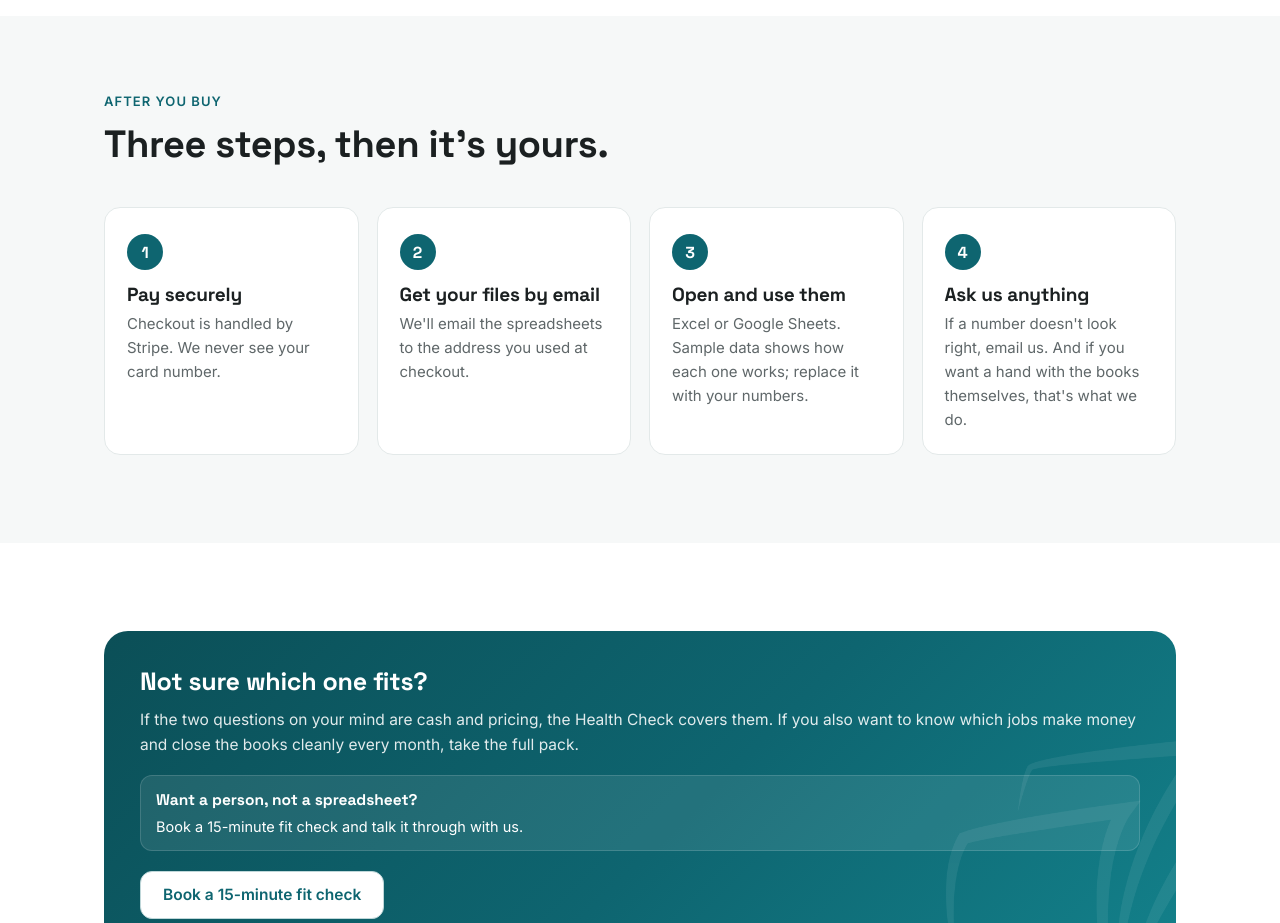
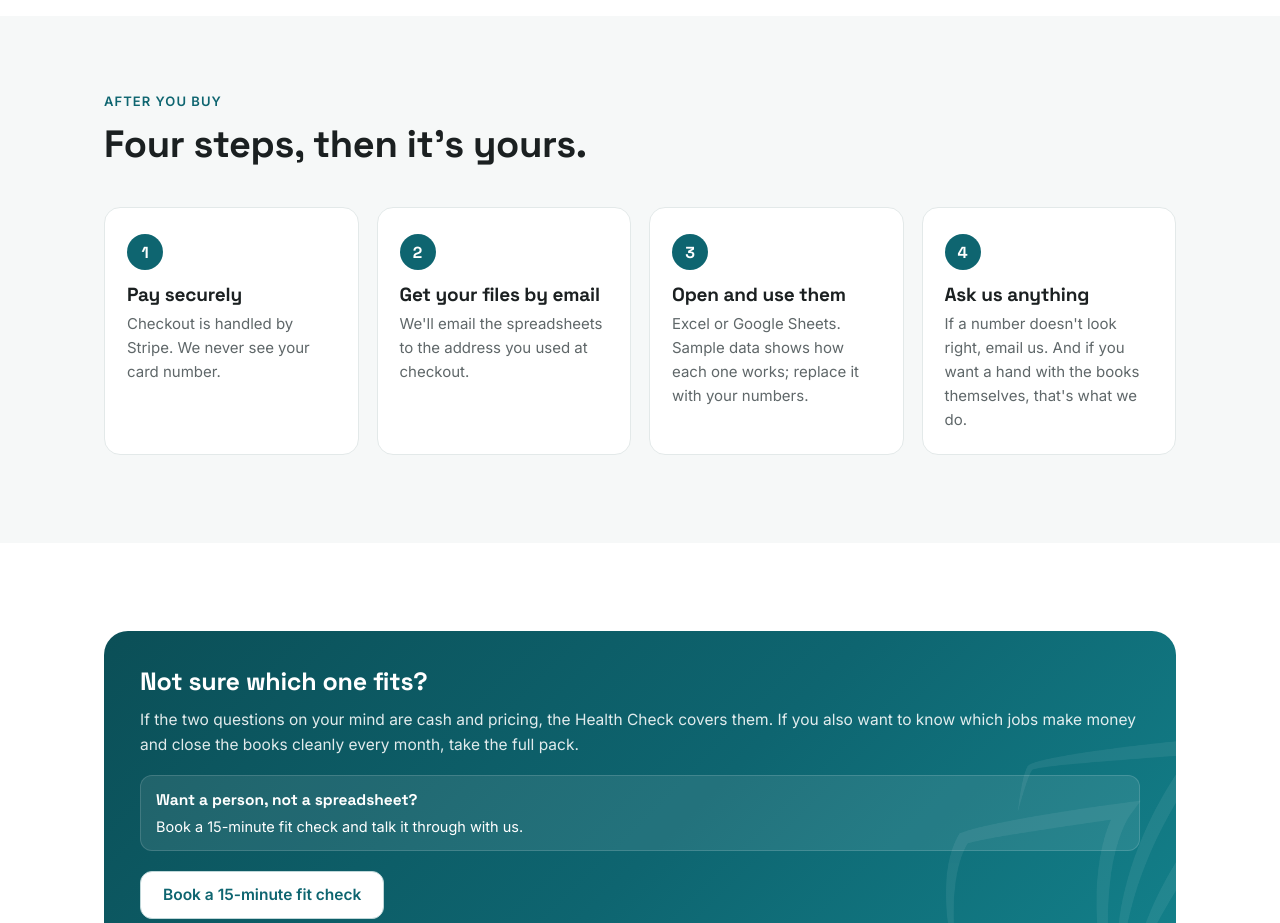
Before and after one commit to infofluentcpa/fluent-website, a plain HTML site: page toolkit.html in a window 1280 px wide. Shown: the part 2440-3363 px from the top of the page. Drawn offline with Linux system fonts and the light colour scheme.

Commit message:
Sales page: fix steps heading to match four steps

```diff
--- a/toolkit.html
+++ b/toolkit.html
@@ -145,7 +145,7 @@
     <div class="wrap">
       <div class="section-head">
         <span class="eyebrow">After you buy</span>
-        <h2>Three steps, then it's yours.</h2>
+        <h2>Four steps, then it's yours.</h2>
       </div>
       <div class="steps">
         <div class="step"><h3>Pay securely</h3><p>Checkout is handled by Stripe. We never see your card number.</p></div>
```
